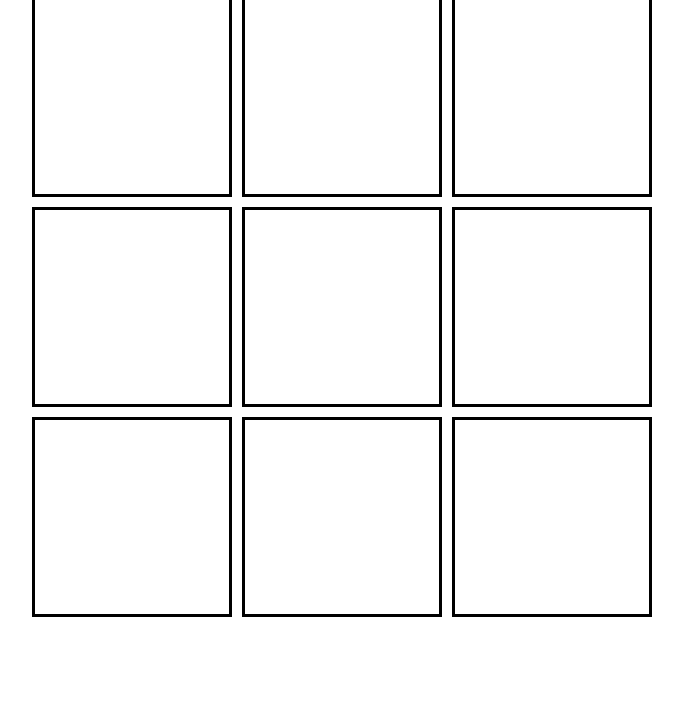
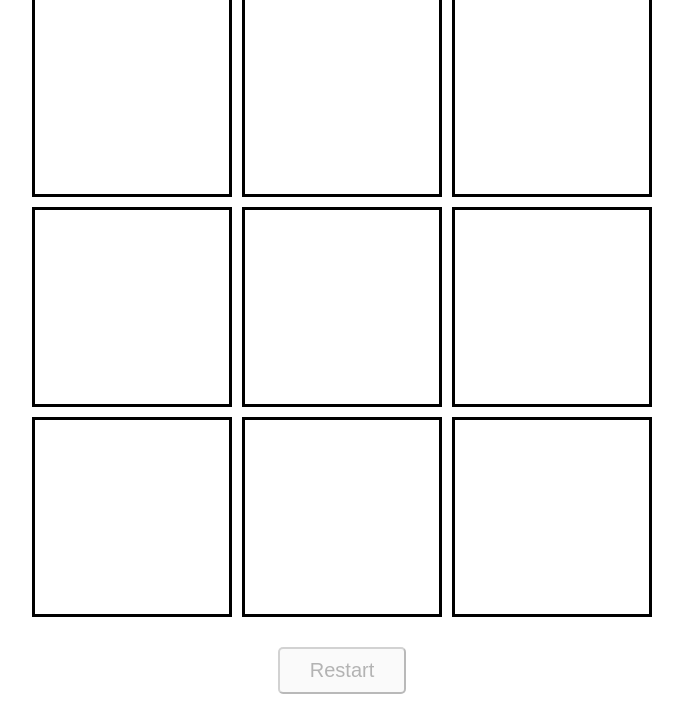
Before and after one commit to Dallair220/tic-tac-toe, a website: page index.html in a window 1280 px wide. Shown: the part 108-832 px from the top of the page, without its empty margins (298-981 px from the left). Before the commit the page ends 800 px from the top, so only its background shows below. Drawn offline with Linux system fonts and the light colour scheme.

Commit message:
Add restart button html

```diff
--- a/index.html
+++ b/index.html
@@ -22,5 +22,6 @@
       <div class="9"></div>
     </div>
     <h2>Someone won!</h2>
+    <button class="restart" disabled>Restart</button>
   </body>
 </html>
```
